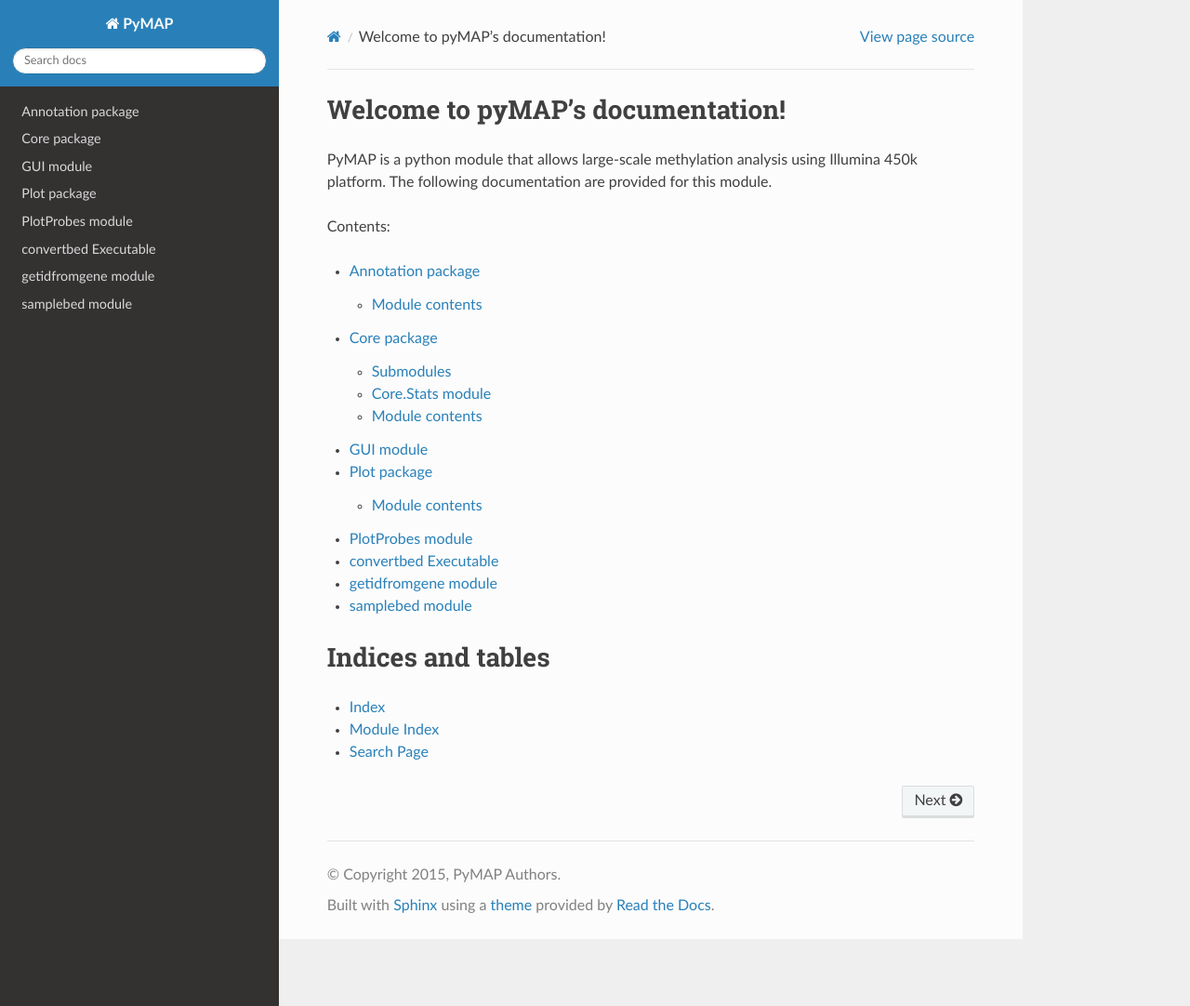
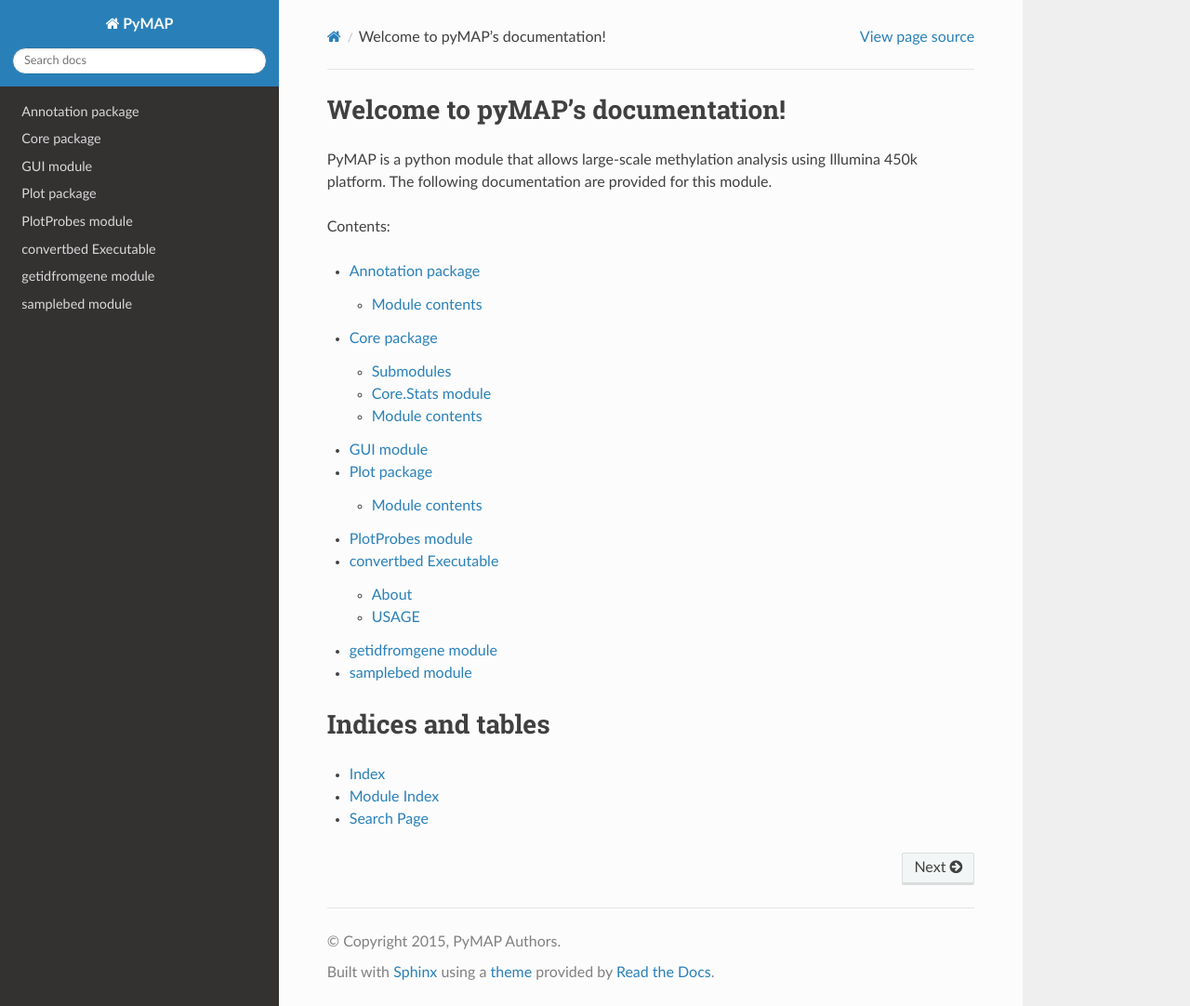
Before and after one commit to AminMahpour/PyMAP, a Sphinx documentation site: the page built from docs/index.rst, in a window 1280 px wide and 1082 px high. Shown: the whole window at 93% size. Built offline with Sphinx 7.4.7 and the Read the Docs theme 2.0.0, drawn with Linux system fonts in a browser that asks for light colours.

Commit message:
updated Documents.

```diff
--- a/docs/convertbed.rst
+++ b/docs/convertbed.rst
@@ -5,8 +5,10 @@ convertbed Executable
     :members:
     :undoc-members:
     :show-inheritance:
-**About**
+About
+-----
 convertbed.py creates a BED file that contains all information about probes that are associated with a specified gene.
 
-**USAGE**
+USAGE
+-----
 ./convertbed.py -file Data/METHYL_DATA.txt -out TP53.bed -gene TP53
```
